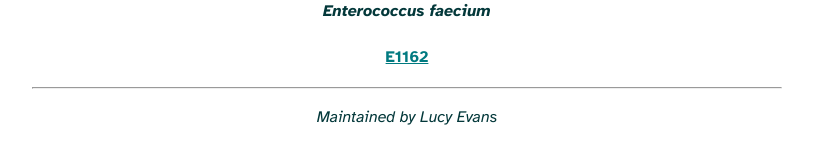
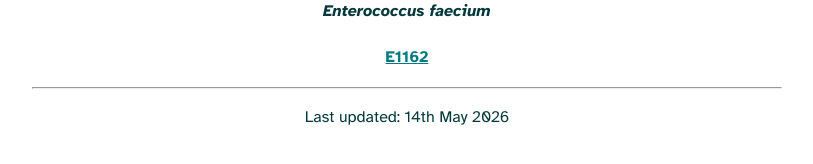
Before and after one commit to biolucy/PhDData, a Jekyll site: the page built from index.md, in a window 1280 px wide. Shown: the part 545-709 px from the top of the page, without its empty margins (233-1046 px from the left). Built offline with Jekyll 4.4.1, drawn with Linux system fonts in a browser that asks for light colours; some of the changed lines change nothing that is shown.

Commit message:
added date last modified to index.md

```diff
--- a/index.md
+++ b/index.md
@@ -13,4 +13,17 @@ Click the links below to view the interactive `breseq` reports for each set of s
 
 ---
 
-*Maintained by Lucy Evans*
+Last updated: <span id="last-updated"></span>
+
+<script>
+	document.addEventListener('DOMContentLoaded', function () {
+		const el = document.getElementById('last-updated');
+		if (el) {
+			const date = new Date(document.lastModified);
+			const options = { year: 'numeric', month: 'long', day: 'numeric' };
+			const day = date.getDate();
+			const suffix = day % 10 === 1 && day !== 11 ? 'st' : day % 10 === 2 && day !== 12 ? 'nd' : day % 10 === 3 && day !== 13 ? 'rd' : 'th';
+			el.textContent = day + suffix + ' ' + date.toLocaleDateString('en-US', { month: 'long', year: 'numeric' }).split(' ').slice(0).join(' ');
+		}
+	});
+</script>
```
Also changed, not shown: 1 other file.
